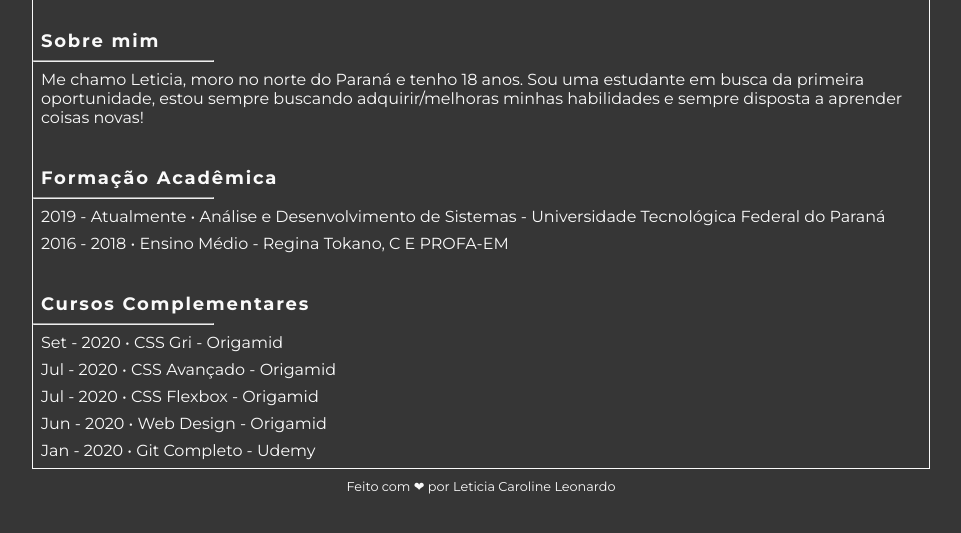
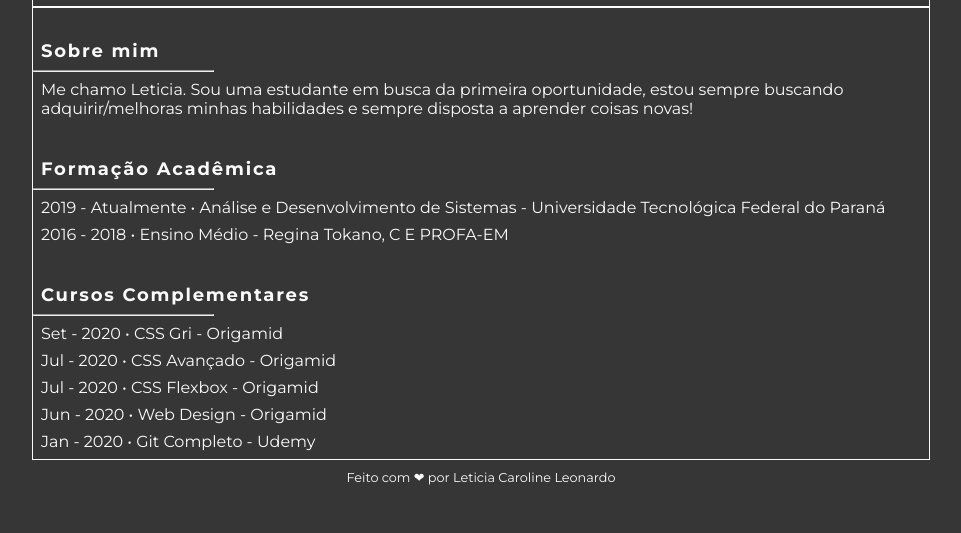
Before and after one commit to levxyca/resume, a plain HTML site: page index.html in a window 1280 px wide. Shown: the part 225-758 px from the top of the page, without its empty margins (159-1120 px from the left). Drawn offline with Linux system fonts and the light colour scheme.

Commit message:
update description

```diff
--- a/index.html
+++ b/index.html
@@ -16,8 +16,7 @@
             <section class="sobre">
                 <h3>Sobre mim</h3>
                 <hr />
-                <p>Me chamo Leticia, moro no norte do Paraná e
-                    tenho 18 anos. Sou uma estudante em busca
+                <p>Me chamo Leticia. Sou uma estudante em busca
                     da primeira oportunidade, estou sempre
                     buscando adquirir/melhoras minhas
                     habilidades e sempre disposta a aprender
```
